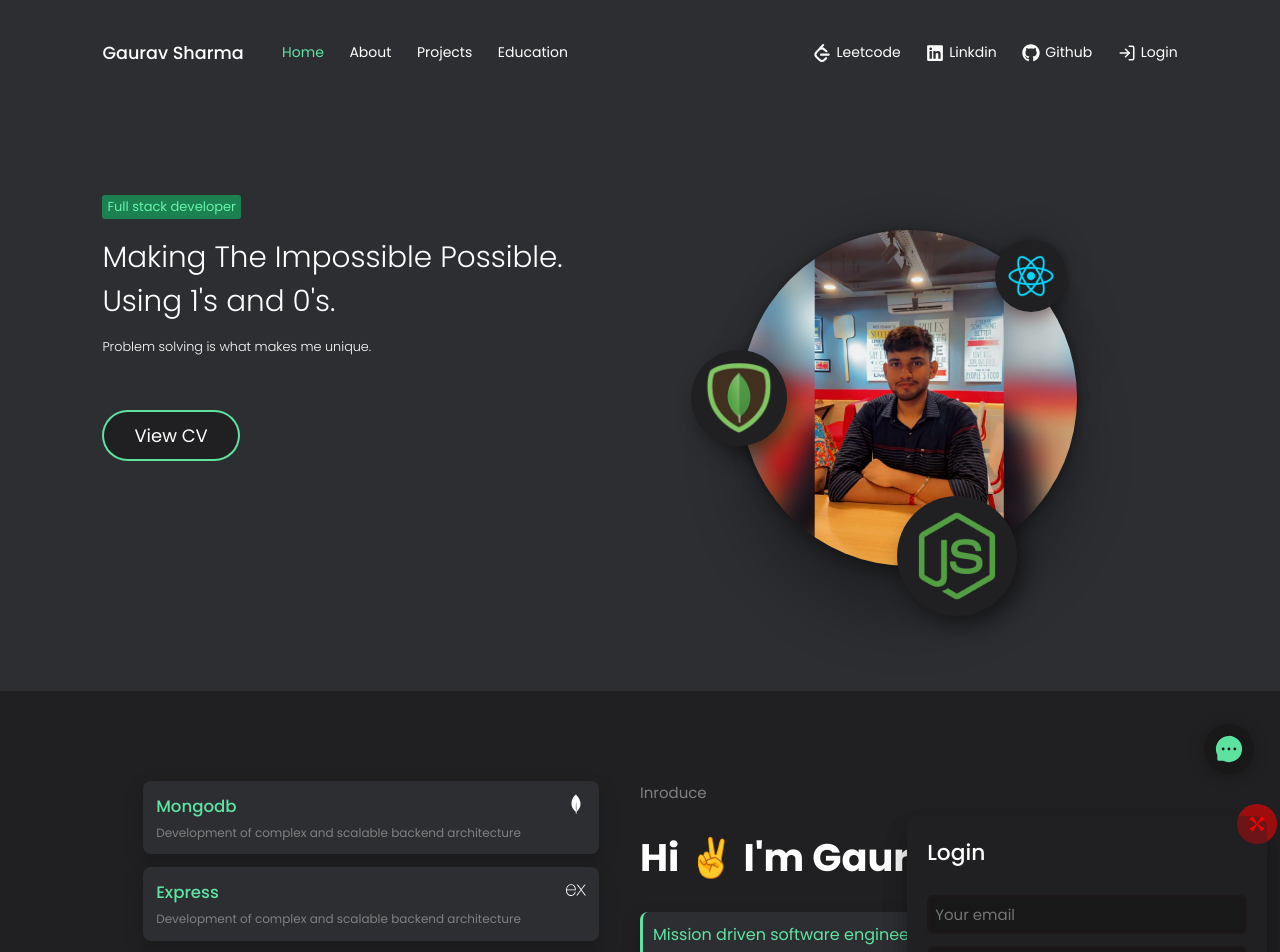
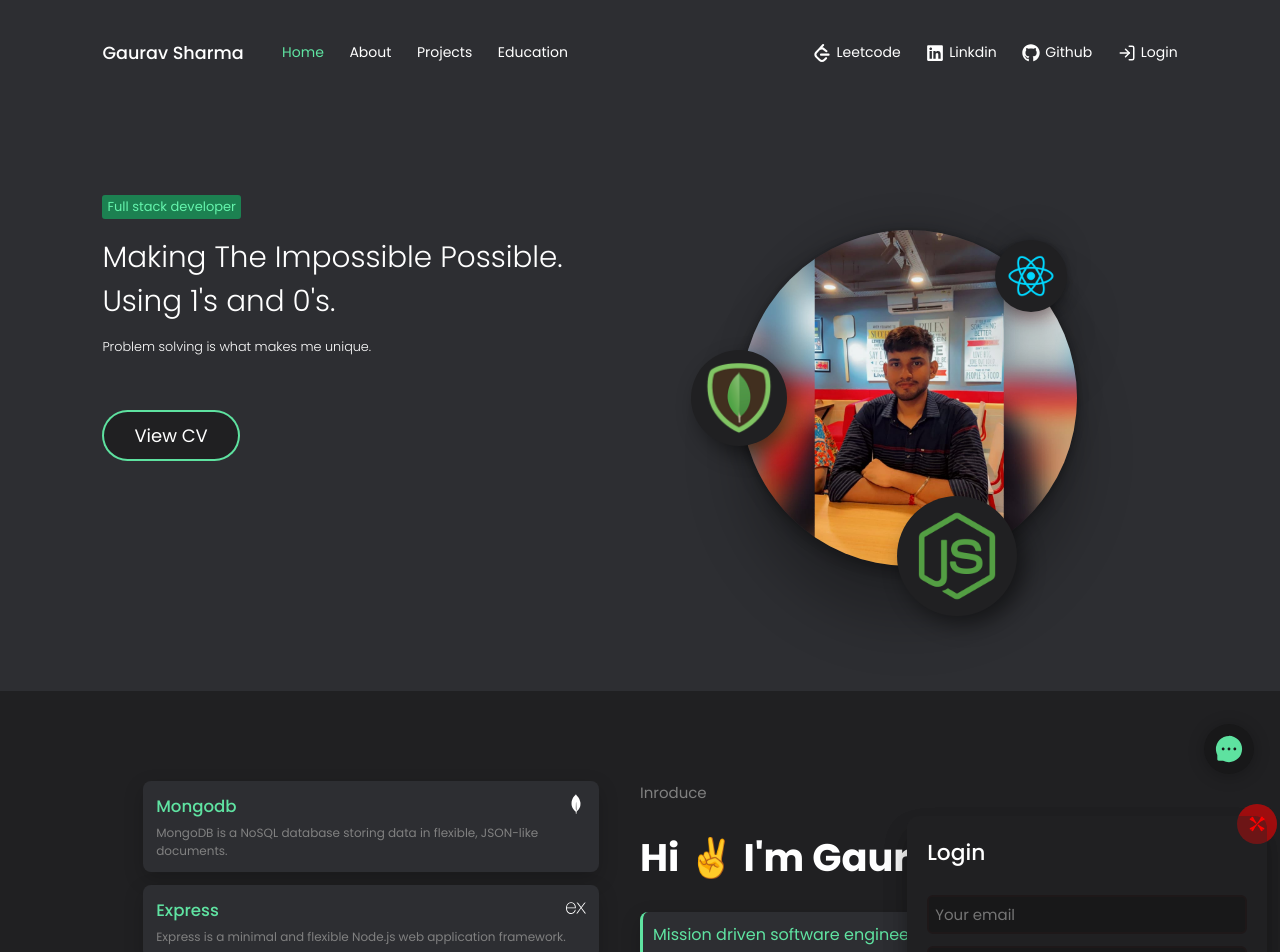
Before and after one commit to GauravsSharma/MERN_Portfolio, a React (Vite) app in the folder client/: page / in a window 1280 px wide. Shown: the top 952 px of the page. Built offline with nearby package versions, Linux system fonts and the light colour scheme; no server answers.

Commit message:
changes in vercel.json

```diff
--- a/client/src/components/AboutCmp.jsx
+++ b/client/src/components/AboutCmp.jsx
@@ -24,39 +24,25 @@ const About = ({
       }
     })
   };
-  const scaleInCardAnimation = {
-    initial: {
-      opacity:0,
-      scale:0.5
-    },
-    animate: (index) => ({
-      scale:1,
-      opacity:1,
-      transition: {
-        type: 'spring',
-        delay: 0.05*index,
-      }
-    })
-  }
   const skills = [
     {
       skill_name:"Mongodb",
-      dis:"Development of complex and scalable backend architecture",
+      dis:"MongoDB is a NoSQL database storing data in flexible, JSON-like documents.",
       Icon:<SiMongodb/>
     },
     {
       skill_name:"Express",
-      dis:"Development of complex and scalable backend architecture",
+      dis:"Express is a minimal and flexible Node.js web application framework.",
       Icon:<SiExpress/>
     },
     {
       skill_name:"Node",
-      dis:"Development of complex and scalable backend architecture",
+      dis:"Node.js is a runtime environment that allows you to run JavaScript on the server side.",
       Icon:<FaNodeJs/>
     },
     {
       skill_name:"React",
-      dis:"Development of complex and scalable backend architecture",
+      dis:"React is a JavaScript library for building dynamic user interfaces with reusable components.",
       Icon:<FaReact/>
     },
   ]
--- a/client/src/components/Header.jsx
+++ b/client/src/components/Header.jsx
@@ -54,18 +54,18 @@ const Header = () => {
         </ul>
       </div>
       <ul>
-        <li>
+        <Link to="https://leetcode.com/u/Gaurav_1607/">
           <SiLeetcode className='icon' />
-          <Link to="https://leetcode.com/u/Gaurav_1607/">Leetcode</Link>
-        </li>
-        <li>
+          <span >Leetcode</span>
+        </Link>
+        <Link to="https://www.linkedin.com/in/gaurav-sharma-ab1660233/">
           <FaLinkedin className='icon' />
-          <Link to="https://www.linkedin.com/in/gaurav-sharma-ab1660233/">Linkdin</Link>
-        </li>
-        <li>
+          <span >Linkdin</span>
+        </Link>
+        <Link to="https://github.com/GauravsSharma">
           <FaGithub className='icon' />
-          <Link to="https://github.com/GauravsSharma">Github</Link>
-        </li>
+          <span >Github</span>
+        </Link>
         {
           !user && <li
             onClick={() => setIsloginFormOpen(true)}
--- a/client/src/components/SkillSection.jsx
+++ b/client/src/components/SkillSection.jsx
@@ -5,6 +5,7 @@ import AddSkillForm from "./AddSkillForm"
 import axios from 'axios';
 import {Toaster} from "react-hot-toast"
 import { AuthContext } from './Layout';
+import CardLoader from './loaders/CardLoader';
 axios.defaults.baseURL = 'https://mern-portfolio-3.onrender.com/api/v1';
 const SkillSection = () => {
   const [isAddSkillOpen, setIsAddSkillOpen] = useState(false);
@@ -68,6 +69,9 @@ const SkillSection = () => {
             />
 
         ))}
+        {
+          loading&&<CardLoader/>
+        }
         {user&&<div className='addskill_icon' onClick={() => setIsAddSkillOpen(true)}><FaPlus /></div>}
       </div>
       <AddSkillForm setIsAddSkillOpen={setIsAddSkillOpen} style={style} getSkills={getSkills}/>
--- a/client/src/index.css
+++ b/client/src/index.css
@@ -72,10 +72,13 @@
   gap: 5px;
 }
 
-.header>ul>li>a {
+.header>ul>a {
   text-decoration: none;
   color: white;
-
+  display: flex;
+  justify-content: center;
+  align-items: center;
+  gap: 5px;
 }
 
 .hero {
--- a/client/src/responsive.css
+++ b/client/src/responsive.css
@@ -175,11 +175,13 @@
 
 @media screen and (max-width: 500px) {
 
-    .header>ul>li>a,
+    .header>ul>a>span,
     .header>ul>li>span {
         display: none;
     }
-
+    .about_me>p {
+        margin-top: 5vw;
+    }
     .icon {
         font-size: 21px;
     }
@@ -306,14 +308,12 @@
     }
 
     .skillcart {
-        height: auto;
-        width: auto;
         padding: 3vw 8vw;
     }
 
     .skill_container {
         margin-top: 10vw;
-        gap: 6vw;
+        gap: 3vw;
     }
 
     .add_btn {
```
Also changed, not shown: 2 other files (tests, documents, lock files or other folders).
